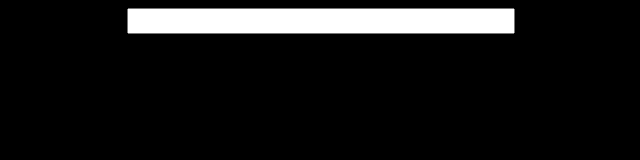
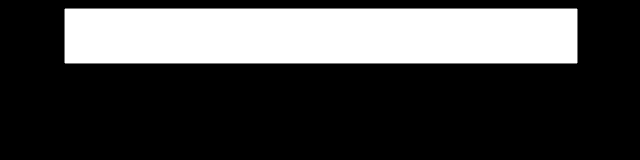
Before and after one commit to CoolDragon675/Rick-roll-detector, a plain HTML site: page index.html in a window 1280 px wide. Shown: the whole page, without its empty margins (319-959 px from the left). Drawn offline with Linux system fonts and the light colour scheme.

Commit message:
Increase input box size in index.html

```diff
--- a/index.html
+++ b/index.html
@@ -8,8 +8,8 @@
         color: white;
       }
       #inputBox {
-        width: 30%;
-        height: 20px;
+        width: 40%;
+        height: 50px;
       }
     </style>
   </head>
```
